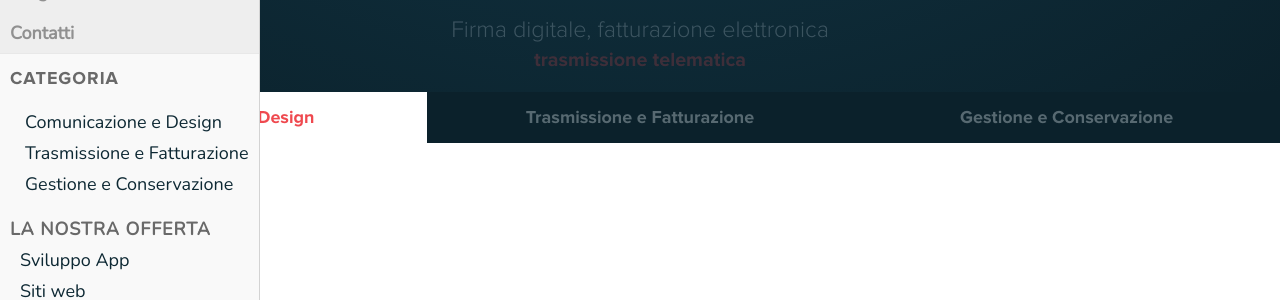
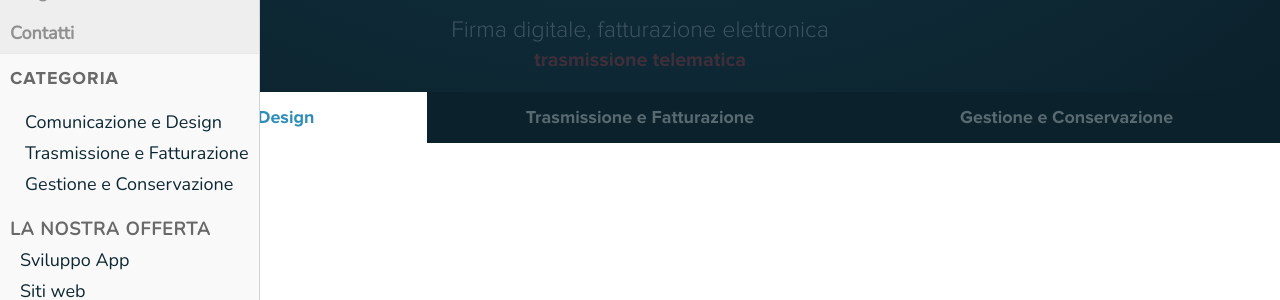
Before and after one commit to flussodigitale/dds, a Jekyll site: the page built from index.html, in a window 1280 px wide and 900 px high, scrolled down 658 px. Shown: the part 150-450 px from the top of the window. Built offline with Jekyll 4.4.1, drawn with Linux system fonts in a browser that asks for light colours; nearby versions of some CDN libraries; some web fonts are replaced; a style sheet for code colours, icons or effects is not loaded.

Commit message:
fix color tab

```diff
--- a/_sass/theme.css
+++ b/_sass/theme.css
@@ -2251,7 +2251,7 @@ header.nav-up {
 
 .tab input[type=radio]:checked + label {
   background-color: #ffffff;
-  color: #ef494f;
+  color: #2e8db7;
 }
 .tab input[type=radio]:checked + label img {
   opacity: 1;
--- a/_sass/theme/_tab.scss
+++ b/_sass/theme/_tab.scss
@@ -41,7 +41,7 @@
 
 .tab:last-child {border: none;}
 
-.tab input[type=radio]:checked + label {background-color: #ffffff; color: #ef494f; img {opacity: 1} }
+.tab input[type=radio]:checked + label {background-color: #ffffff; color: #2e8db7; img {opacity: 1} }
 
 /* Content */
 #tab-content-container {
--- a/assets/main.css
+++ b/assets/main.css
@@ -2251,7 +2251,7 @@ header.nav-up {
 
 .tab input[type=radio]:checked + label {
   background-color: #ffffff;
-  color: #ef494f;
+  color: #2e8db7;
 }
 .tab input[type=radio]:checked + label img {
   opacity: 1;
```
